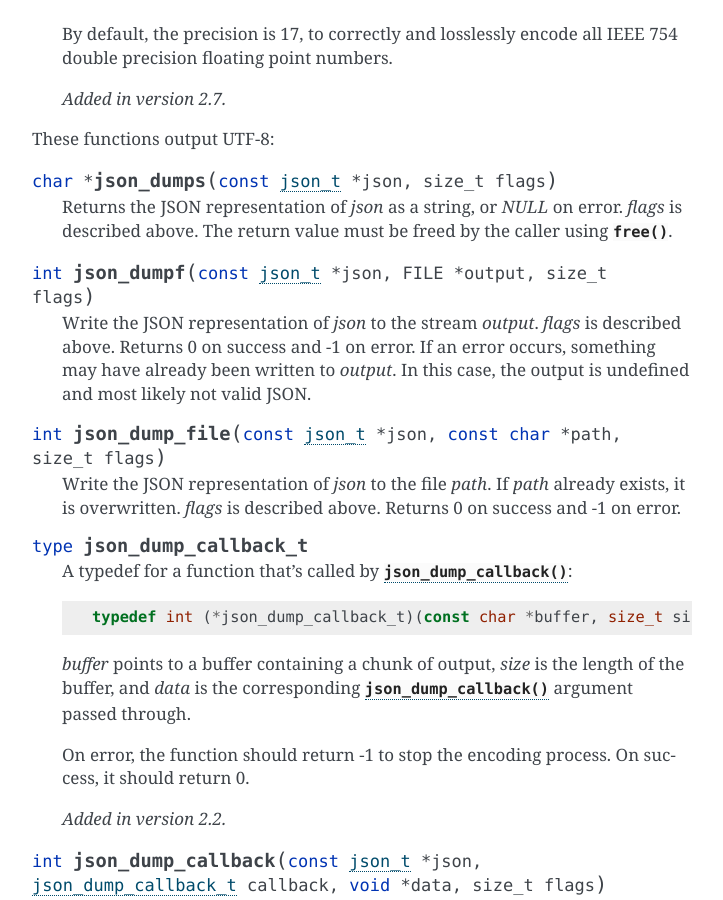
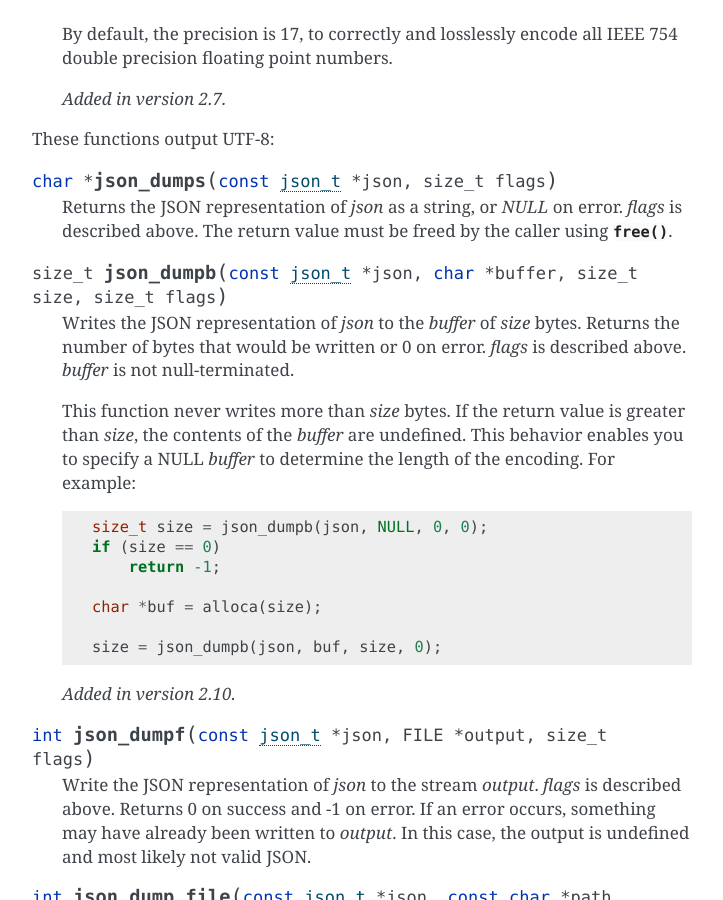
Before and after one commit to akheron/jansson, a Sphinx documentation site: the page built from doc/apiref.rst, in a window 1280 px wide and 900 px high, scrolled down 18597 px. Shown: the whole window, without its empty margins (388-1111 px from the left). Built offline with Sphinx 7.4.7, drawn with Linux system fonts in a browser that asks for light colours.

Commit message:
Implement json_dumpb()
This function encodes the json_t object to a pre-allocated buffer.
It compliments the already existing json_loadb() function and is
useful for parsing JSON-RPC (among other protocols) when sent over
datagram sockets.

Signed-off-by: Nathaniel McCallum <npmccallum@redhat.com>

```diff
--- a/doc/apiref.rst
+++ b/doc/apiref.rst
@@ -948,6 +948,28 @@ These functions output UTF-8:
    error. *flags* is described above. The return value must be freed
    by the caller using :func:`free()`.
 
+.. function:: size_t json_dumpb(const json_t *json, char *buffer, size_t size, size_t flags)
+
+   Writes the JSON representation of *json* to the *buffer* of
+   *size* bytes. Returns the number of bytes that would be written
+   or 0 on error. *flags* is described above. *buffer* is not
+   null-terminated.
+
+   This function never writes more than *size* bytes. If the return
+   value is greater than *size*, the contents of the *buffer* are
+   undefined. This behavior enables you to specify a NULL *buffer*
+   to determine the length of the encoding. For example::
+
+       size_t size = json_dumpb(json, NULL, 0, 0);
+       if (size == 0)
+           return -1;
+
+       char *buf = alloca(size);
+
+       size = json_dumpb(json, buf, size, 0);
+
+   .. versionadded:: 2.10
+
 .. function:: int json_dumpf(const json_t *json, FILE *output, size_t flags)
 
    Write the JSON representation of *json* to the stream *output*.
```
Also changed, not shown: 4 other files.
